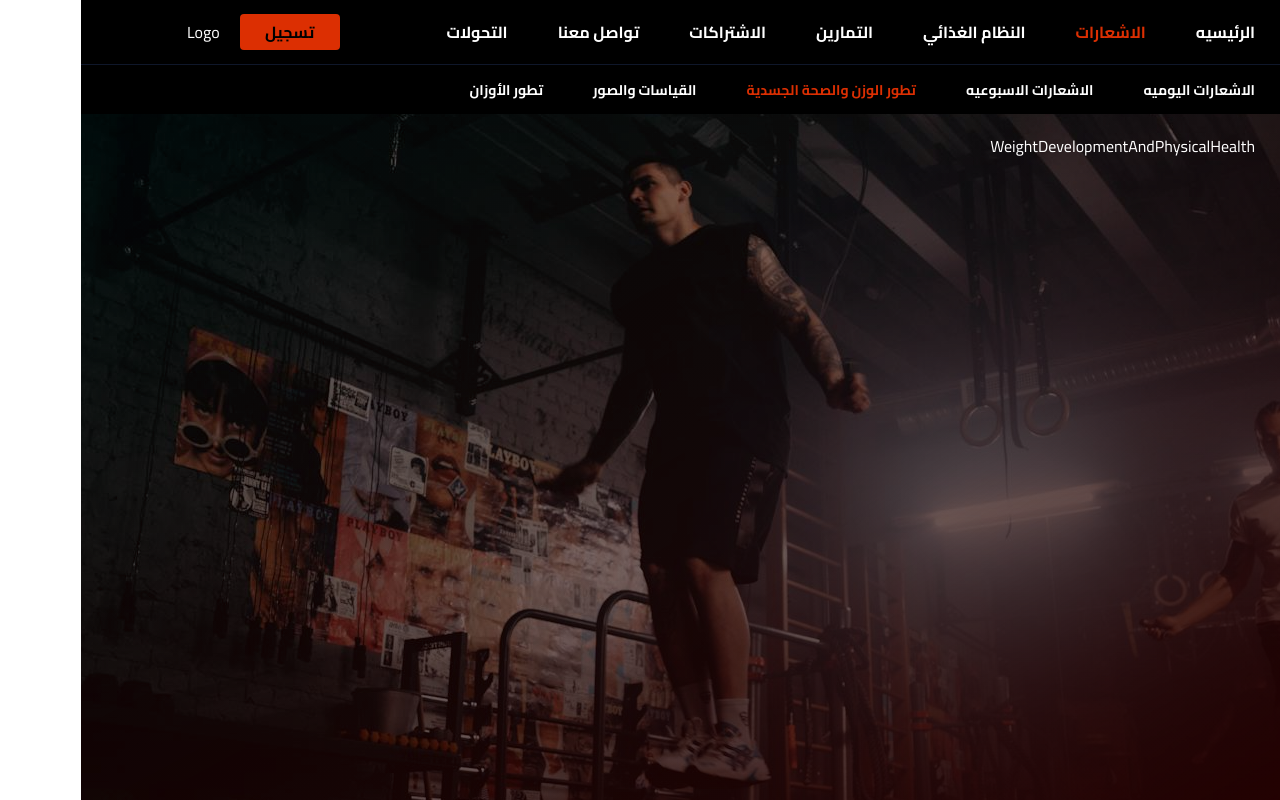
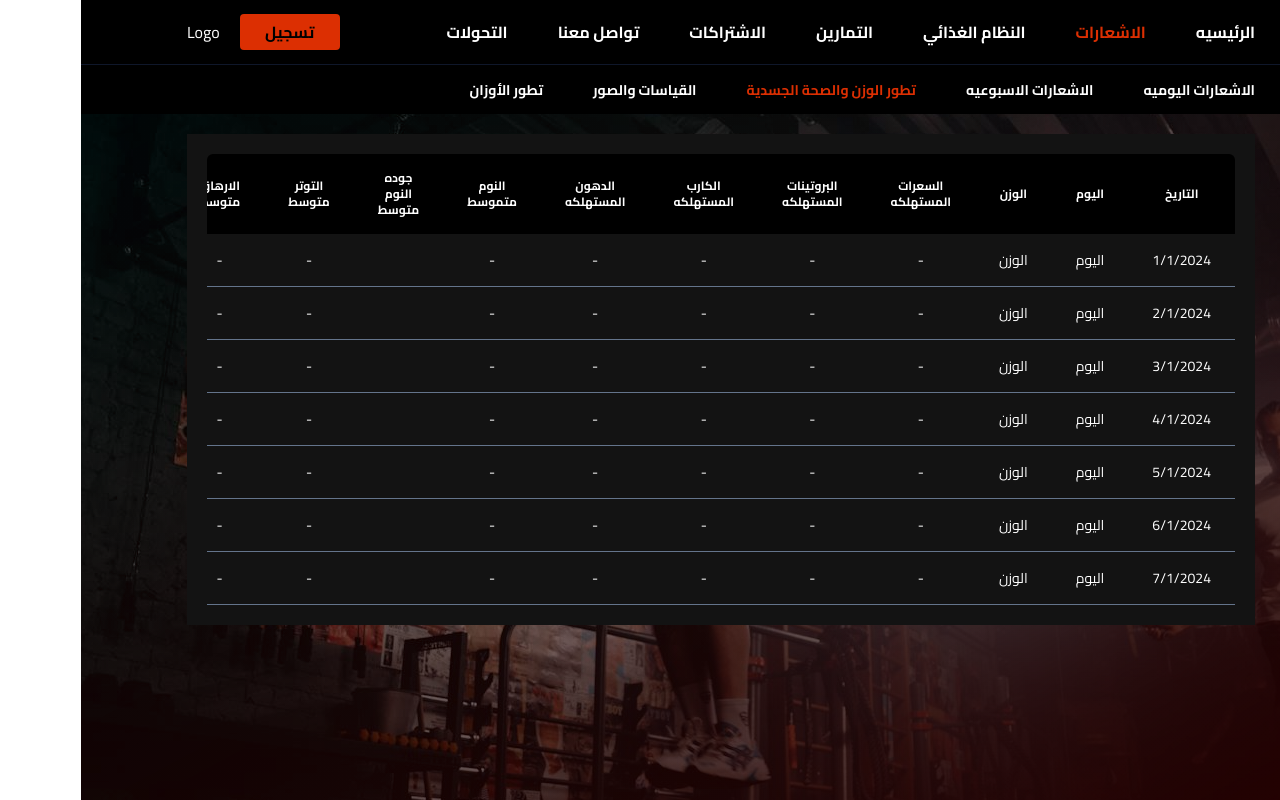
Before and after one commit to mustafa-khaled/GYM, a React (Vite) app: page /notifications/health in a window 1280 px wide. Built offline with nearby package versions, Linux system fonts and the light colour scheme.

Commit message:
start working on HealthNotificationSection section

```diff
--- /dev/null
+++ b/src/features/notifications/health/HealthNotificationSection.jsx
@@ -0,0 +1,145 @@
+import HealthTable from "./HealthTable";
+
+const data = [
+  {
+    date: "1/1/2024",
+    day: "اليوم",
+    weight: "الوزن",
+    caloriesConsumed: "-",
+    consumedProteins: "-",
+    carpConsumption: "-",
+    fatsConsumed: "-",
+    averageSleep: "-",
+    sleepQualityIsAverage: "",
+    mediumTension: "-",
+    averageStress: "-",
+    drinkingWaterIsAverage: "-",
+    stepsAverage: "-",
+    hungerIsAverage: "-",
+    howIsYourWorkout: "-",
+    menstrualProblems: "-",
+  },
+
+  {
+    date: "2/1/2024",
+    day: "اليوم",
+    weight: "الوزن",
+    caloriesConsumed: "-",
+    consumedProteins: "-",
+    carpConsumption: "-",
+    fatsConsumed: "-",
+    averageSleep: "-",
+    sleepQualityIsAverage: "",
+    mediumTension: "-",
+    averageStress: "-",
+    drinkingWaterIsAverage: "-",
+    stepsAverage: "-",
+    hungerIsAverage: "-",
+    howIsYourWorkout: "-",
+    menstrualProblems: "-",
+  },
+
+  {
+    date: "3/1/2024",
+    day: "اليوم",
+    weight: "الوزن",
+    caloriesConsumed: "-",
+    consumedProteins: "-",
+    carpConsumption: "-",
+    fatsConsumed: "-",
+    averageSleep: "-",
+    sleepQualityIsAverage: "",
+    mediumTension: "-",
+    averageStress: "-",
+    drinkingWaterIsAverage: "-",
+    stepsAverage: "-",
+    hungerIsAverage: "-",
+    howIsYourWorkout: "-",
+    menstrualProblems: "-",
+  },
+
+  {
+    date: "4/1/2024",
+    day: "اليوم",
+    weight: "الوزن",
+    caloriesConsumed: "-",
+    consumedProteins: "-",
+    carpConsumption: "-",
+    fatsConsumed: "-",
+    averageSleep: "-",
+    sleepQualityIsAverage: "",
+    mediumTension: "-",
+    averageStress: "-",
+    drinkingWaterIsAverage: "-",
+    stepsAverage: "-",
+    hungerIsAverage: "-",
+    howIsYourWorkout: "-",
+    menstrualProblems: "-",
+  },
+
+  {
+    date: "5/1/2024",
+    day: "اليوم",
+    weight: "الوزن",
+    caloriesConsumed: "-",
+    consumedProteins: "-",
+    carpConsumption: "-",
+    fatsConsumed: "-",
+    averageSleep: "-",
+    sleepQualityIsAverage: "",
+    mediumTension: "-",
+    averageStress: "-",
+    drinkingWaterIsAverage: "-",
+    stepsAverage: "-",
+    hungerIsAverage: "-",
+    howIsYourWorkout: "-",
+    menstrualProblems: "-",
+  },
+
+  {
+    date: "6/1/2024",
+    day: "اليوم",
+    weight: "الوزن",
+    caloriesConsumed: "-",
+    consumedProteins: "-",
+    carpConsumption: "-",
+    fatsConsumed: "-",
+    averageSleep: "-",
+    sleepQualityIsAverage: "",
+    mediumTension: "-",
+    averageStress: "-",
+    drinkingWaterIsAverage: "-",
+    stepsAverage: "-",
+    hungerIsAverage: "-",
+    howIsYourWorkout: "-",
+    menstrualProblems: "-",
+  },
+  {
+    date: "7/1/2024",
+    day: "اليوم",
+    weight: "الوزن",
+    caloriesConsumed: "-",
+    consumedProteins: "-",
+    carpConsumption: "-",
+    fatsConsumed: "-",
+    averageSleep: "-",
+    sleepQualityIsAverage: "",
+    mediumTension: "-",
+    averageStress: "-",
+    drinkingWaterIsAverage: "-",
+    stepsAverage: "-",
+    hungerIsAverage: "-",
+    howIsYourWorkout: "-",
+    menstrualProblems: "-",
+  },
+];
+
+function HealthNotificationSection() {
+  return (
+    <div className="bg-bg_color p-[20px]">
+      <HealthTable data={data} />
+    </div>
+  );
+}
+
+export default HealthNotificationSection;
--- /dev/null
+++ b/src/features/notifications/health/HealthRow.jsx
@@ -0,0 +1,26 @@
+import Table from "../../../ui/Table";
+
+function HealthRow({ item }) {
+  return (
+    <Table.Row key={item?.date}>
+      <Table.Cell>{item?.date}</Table.Cell>
+      <Table.Cell>{item?.day}</Table.Cell>
+      <Table.Cell>{item?.weight}</Table.Cell>
+      <Table.Cell>{item?.caloriesConsumed}</Table.Cell>
+      <Table.Cell>{item?.consumedProteins}</Table.Cell>
+      <Table.Cell>{item?.carpConsumption}</Table.Cell>
+      <Table.Cell>{item?.fatsConsumed}</Table.Cell>
+      <Table.Cell>{item?.averageSleep}</Table.Cell>
+      <Table.Cell>{item?.sleepQualityIsAverage}</Table.Cell>
+      <Table.Cell>{item?.mediumTension}</Table.Cell>
+      <Table.Cell>{item?.averageStress}</Table.Cell>
+      <Table.Cell>{item?.drinkingWaterIsAverage}</Table.Cell>
+      <Table.Cell>{item?.stepsAverage}</Table.Cell>
+      <Table.Cell>{item?.hungerIsAverage}</Table.Cell>
+      <Table.Cell>{item?.howIsYourWorkout}</Table.Cell>
+      <Table.Cell>{item?.menstrualProblems}</Table.Cell>
+    </Table.Row>
+  );
+}
+
+export default HealthRow;
--- /dev/null
+++ b/src/features/notifications/health/HealthTable.jsx
@@ -0,0 +1,33 @@
+import Table from "../../../ui/Table";
+import HealthRow from "./HealthRow";
+
+function HealthTable({ data }) {
+  return (
+    <Table>
+      <Table.Header>
+        <Table.Cell isHeader>التاريخ</Table.Cell>
+        <Table.Cell isHeader>اليوم</Table.Cell>
+        <Table.Cell isHeader>الوزن</Table.Cell>
+        <Table.Cell isHeader>السعرات المستهلكه</Table.Cell>
+        <Table.Cell isHeader>البروتينات المستهلكه</Table.Cell>
+        <Table.Cell isHeader>الكارب المستهلكه</Table.Cell>
+        <Table.Cell isHeader>الدهون المستهلكه</Table.Cell>
+        <Table.Cell isHeader>النوم متموسط</Table.Cell>
+        <Table.Cell isHeader>جوده النوم متوسط</Table.Cell>
+        <Table.Cell isHeader>التوتر متوسط</Table.Cell>
+        <Table.Cell isHeader>الارهاق متوسط</Table.Cell>
+        <Table.Cell isHeader>شرب الماء متوسط</Table.Cell>
+        <Table.Cell isHeader>الخطوات متوسط</Table.Cell>
+        <Table.Cell isHeader>الجوع متوسط</Table.Cell>
+        <Table.Cell isHeader>كيف تمرينك؟</Table.Cell>
+        <Table.Cell isHeader>مشاكل في الدوره</Table.Cell>
+      </Table.Header>
+      <Table.Body
+        data={data}
+        render={(item) => <HealthRow item={item} key={item?.date} />}
+      />
+    </Table>
+  );
+}
+
+export default HealthTable;
--- a/src/pages/notifications/WeightDevelopmentAndPhysicalHealth.jsx
+++ b/src/pages/notifications/WeightDevelopmentAndPhysicalHealth.jsx
@@ -1,7 +1,12 @@
+import HealthNotificationSection from "../../features/notifications/health/HealthNotificationSection";
 import Container from "../../ui/Container";
 
 function WeightDevelopmentAndPhysicalHealth() {
-  return <Container>WeightDevelopmentAndPhysicalHealth</Container>;
+  return (
+    <Container>
+      <HealthNotificationSection />
+    </Container>
+  );
 }
 
 export default WeightDevelopmentAndPhysicalHealth;
--- /dev/null
+++ b/src/ui/Table.jsx
@@ -0,0 +1,45 @@
+const Table = ({ children }) => {
+  return (
+    <div className="overflow-x-auto rounded-t-md">
+      <table className="border-secondary w-full rounded-t-md p-[10px] text-left text-sm rtl:text-right">
+        {children}
+      </table>
+    </div>
+  );
+};
+
+const Header = ({ children }) => {
+  return (
+    <thead className="rounded-t-md bg-[#000] text-xs uppercase">
+      <tr className="text-center">{children}</tr>
+    </thead>
+  );
+};
+
+const Body = ({ data, render }) => {
+  return <tbody>{data?.map(render)}</tbody>;
+};
+
+const Row = ({ children }) => {
+  return (
+    <tr className="border-b border-slate-500 bg-bg_color text-center">
+      {children}
+    </tr>
+  );
+};
+
+const Cell = ({ children, isHeader = false }) => {
+  const Tag = isHeader ? "th" : "td";
+  return (
+    <Tag scope={isHeader ? "col" : "row"} className="px-6 py-4">
+      {children}
+    </Tag>
+  );
+};
+
+Table.Header = Header;
+Table.Body = Body;
+Table.Row = Row;
+Table.Cell = Cell;
+
+export default Table;
```
